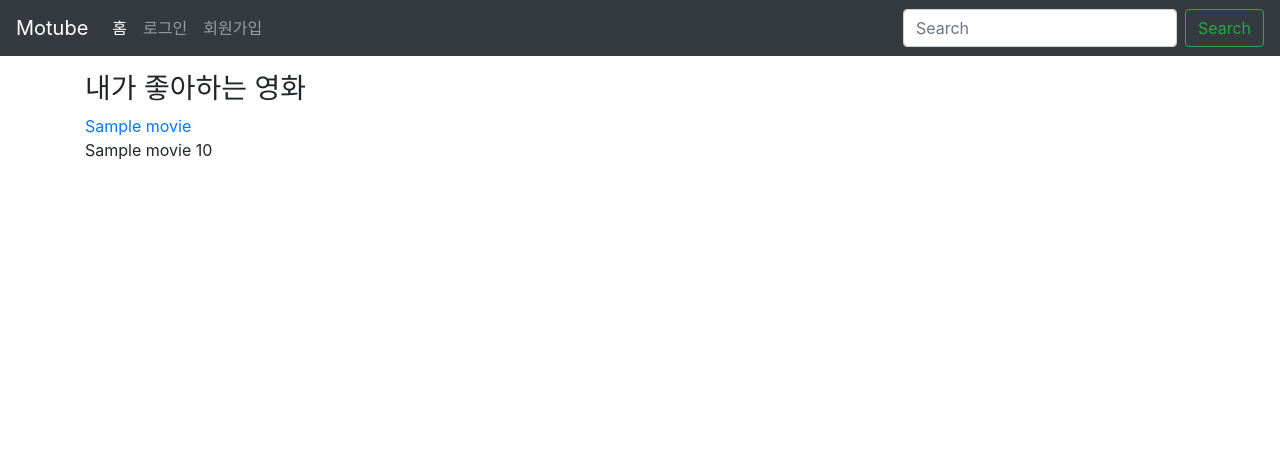
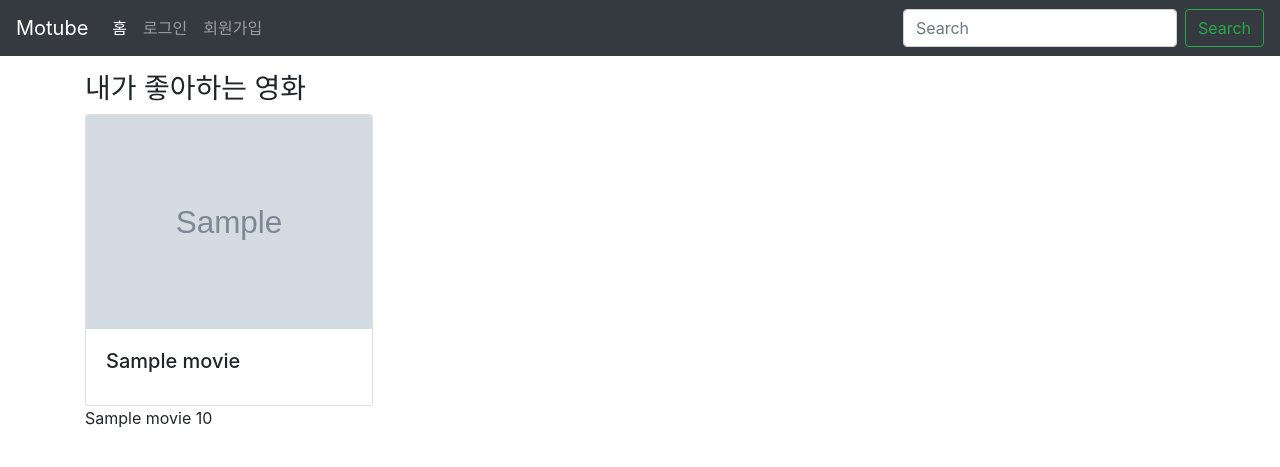
Before and after one commit to porciuscato/2019_motube, a Django app: template accounts/templates/accounts/detail.html in a window 1280 px wide. Shown: the top 467 px of the page. Run offline with Django 3.2, Linux system fonts and the light colour scheme; the template is opened without the code that fills it: most values are stand-ins (such as "Sample title", 1, 10 or a date in 2020); grey boxes marked "Sample" are stand-in pictures; some libraries are stand-ins or nearby versions.

Commit message:
modify profile

```diff
--- a/accounts/templates/accounts/detail.html
+++ b/accounts/templates/accounts/detail.html
@@ -1,6 +1,4 @@
 {% extends 'base.html' %}
-{% load bootstrap4 %}
-
 {% block body %}
 <div class="mt-3">
   {% if user.is_authenticated %}
@@ -14,12 +12,21 @@
   {% endif %}
 
   <h3>내가 좋아하는 영화</h3>
+  <div class="row">
     {% for movie in like_movies %}
-    <a href="{% url 'movies:detail' movie.pk %}">{{ movie }}</a>
-    <br>
+    <div class="col-3">
+      <div class="card" style="width: 18rem;">
+        <a href="{% url 'movies:detail' movie.pk %}"><img class="card-img-top" src="{{ movie.poster }}"
+            alt="poster"></a>
+        <div class="card-body">
+          <h5 class="card-title">{{ movie.title }}</h5>
+        </div>
+      </div>
+    </div>
+    {% endfor %}
+  </div>
   {% for review in movie.review_set.all %}
   <p>{{ movie }} {{ review.score }}</p>
-    {% endfor %}
   {% endfor %}
 </div>
 
--- a/accounts/templates/accounts/form.html
+++ b/accounts/templates/accounts/form.html
@@ -2,7 +2,7 @@
 {% load bootstrap4 %}
 
 {% block body %}
-<div class="container">
+<div class="">
   {% if request.resolver_match.url_name == 'signup' %}
   <h1>회원가입</h1>
   {% elif request.resolver_match.url_name == 'login' %}
--- a/motube/settings.py
+++ b/motube/settings.py
@@ -122,6 +122,6 @@ USE_TZ = True
 # Static files (CSS, JavaScript, Images)
 # https://docs.djangoproject.com/en/2.2/howto/static-files/
 
-STATIC_URL = '/static/'
+STATIC_URL = '/motube/static/'
 
 AUTH_USER_MODEL = 'accounts.User'
--- a/movies/views.py
+++ b/movies/views.py
@@ -15,6 +15,7 @@ def index(request):
     }
     return render(request, 'movies/index.html', context)
 
+@login_required
 def detail(request, movie_pk):
     movie = get_object_or_404(Movie, pk=movie_pk)
     reviews = movie.review_set.all()
```
Also changed, not shown: movies/templates/movies/index.html (+8 -20 lines). Lines whose indentation alone changed are shown as unchanged.
